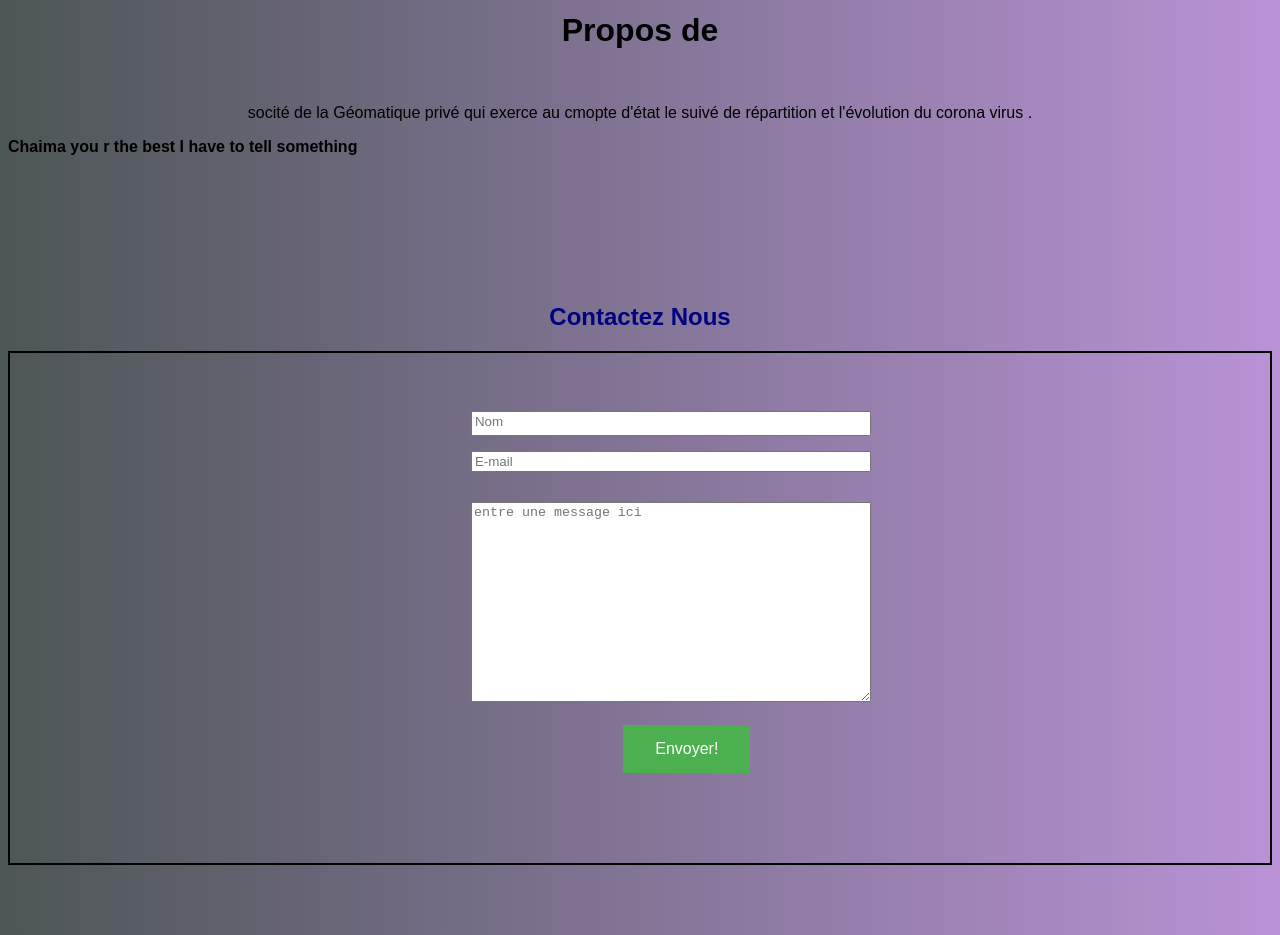
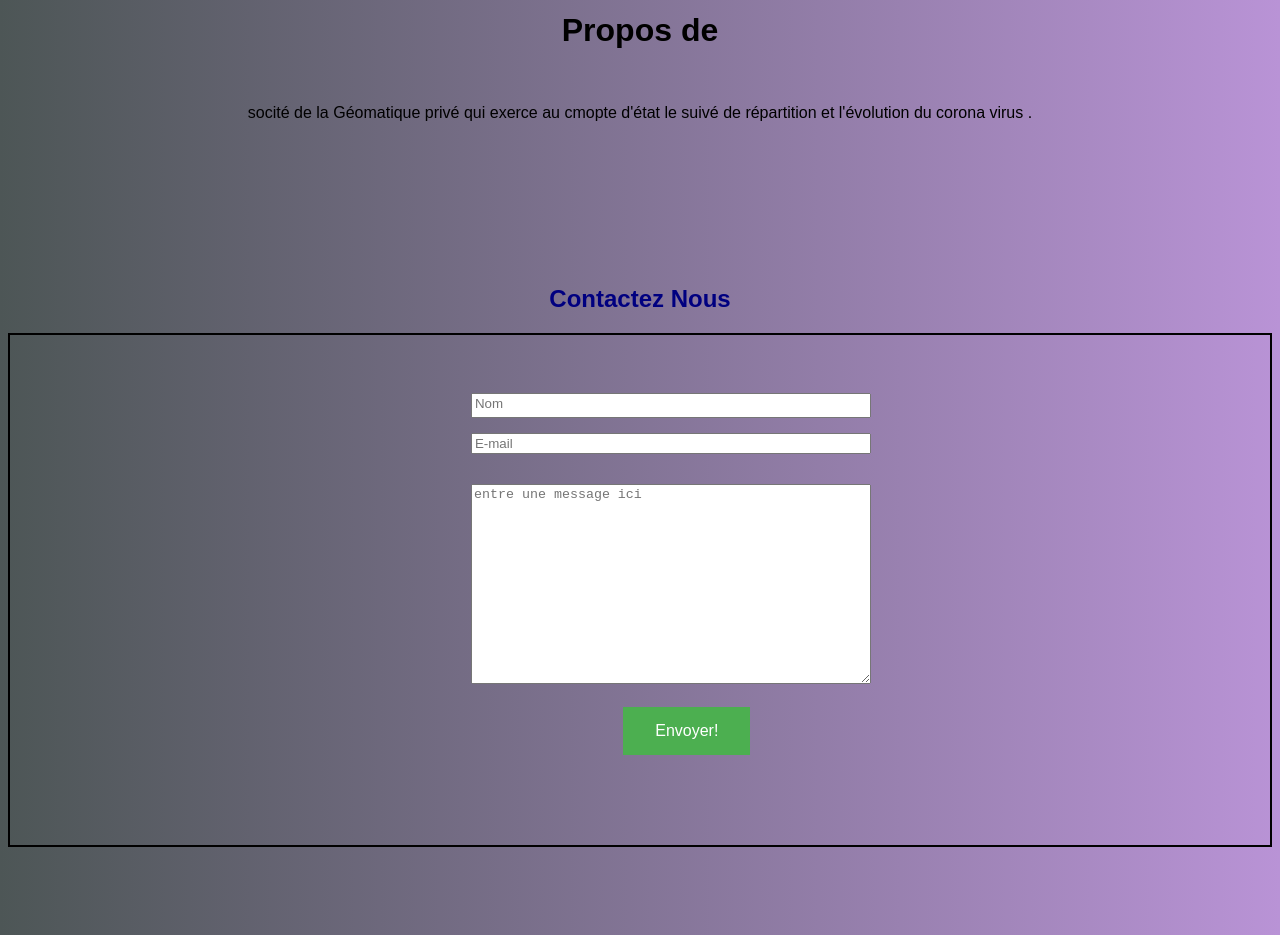
Before and after one commit to yassinetamri/chaima, a plain HTML site: page index.html in a window 1280 px wide. Shown: the part 1380-2315 px from the top of the page. Drawn offline with Linux system fonts and the light colour scheme.

Commit message:
Update index.html

```diff
--- a/index.html
+++ b/index.html
@@ -50,7 +50,7 @@
 <br>
 <p> socité de la Géomatique privé qui exerce au cmopte d'état le suivé de répartition et l'évolution du corona virus  .</p>  </center>
 </div>
-<b><centre>Chaima you r the best I have to tell something</centre></b>
+
 
     </div>
 
```
